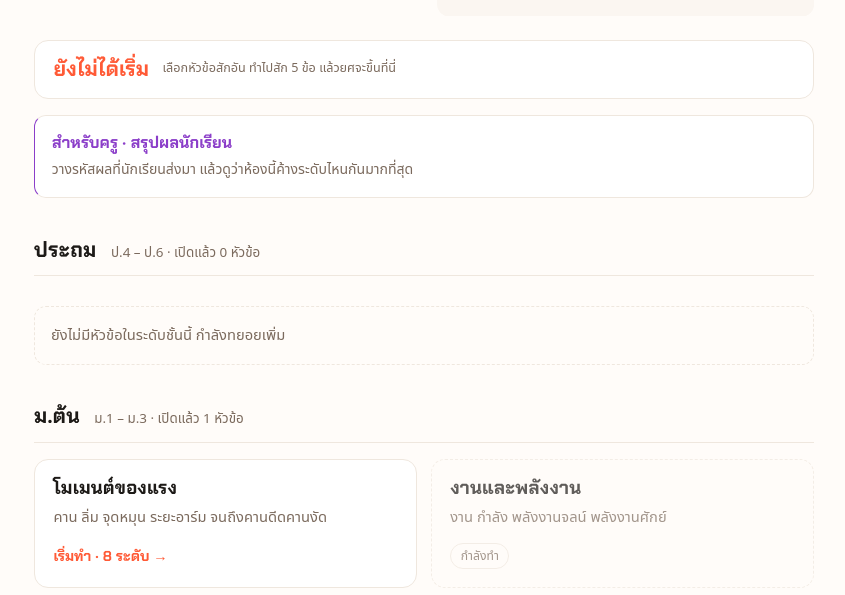
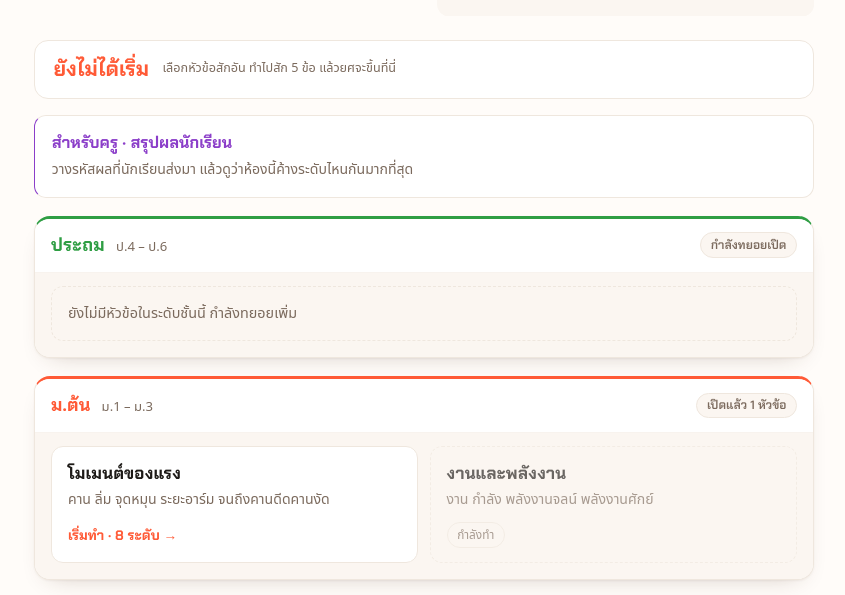
Before and after one commit to kp-science/kp-home, a plain HTML site: page drill/index.html in a window 1280 px wide. Shown: the part 195-790 px from the top of the page, without its empty margins (216-1061 px from the left). Drawn offline with Linux system fonts and the light colour scheme; a web font is replaced by a local one.

Commit message:
Group the drill hub by grade into separate cards
Each grade is now one bordered card with its own header (grade, year range,
how many topics are open) and its topics inside, so a student finds their
own grade first and reads the topic list second. Open topics are solid
tiles, ones still being written stay dashed and muted.

Co-Authored-By: Claude Opus 5 <noreply@anthropic.com>

```diff
--- a/drill/assets/drill.css
+++ b/drill/assets/drill.css
@@ -267,29 +267,41 @@ footer .site:hover{text-decoration:underline}
 .hero h1{margin:0 0 .5rem;font-size:2rem;line-height:1.15}
 .hero h1 em{font-style:normal;color:var(--accent)}
 .hero p{margin:0;color:var(--ink-soft);max-width:58ch;font-size:1.02rem}
-.cards{display:grid;grid-template-columns:repeat(auto-fit,minmax(255px,1fr));gap:.85rem;margin-top:1rem}
+/* ---------- หน้ารวม: หนึ่งระดับชั้น = การ์ดใบหนึ่ง ----------
+   แบ่งเป็นกล่องชัด ๆ พร้อมสีประจำชั้น เพื่อให้หาชั้นของตัวเองก่อนแล้วค่อยอ่านหัวข้อ */
+.gcard{--g:var(--accent);
+  margin-top:1.1rem;background:var(--card);border:1px solid var(--line);border-top:3px solid var(--g);
+  border-radius:16px;overflow:hidden;box-shadow:var(--shadow)}
+.gcard.g-prathom{--g:var(--dim)}
+.gcard.g-m-ton{--g:var(--accent)}
+.gcard.g-m-plai{--g:var(--steel)}
+.gcard-top{display:flex;flex-wrap:wrap;gap:.3rem .8rem;align-items:center;justify-content:space-between;
+  padding:.7rem 1rem;background:var(--card);border-bottom:1px solid var(--line-soft)}
+.gc-id{display:flex;flex-wrap:wrap;gap:.1rem .7rem;align-items:baseline;min-width:0}
+.gcard-top h2{margin:0;font-size:1.12rem}
+.gcard-top h2 a{text-decoration:none;color:var(--g)}
+.gcard-top h2 a:hover{text-decoration:underline}
+.gcard-top .n{font-size:.82rem;color:var(--ink-soft)}
+.cnt{font-family:var(--font-d);font-weight:600;font-size:.75rem;color:var(--ink-soft);
+  background:var(--sunk);border:1px solid var(--line);border-radius:99px;padding:.1rem .6rem}
+.cards{display:grid;grid-template-columns:repeat(auto-fit,minmax(240px,1fr));gap:.7rem;
+  margin:0;padding:.85rem 1rem 1rem;background:var(--sunk)}
 .card-link{
   display:flex;flex-direction:column;text-decoration:none;color:inherit;background:var(--card);
-  border:1.5px solid var(--line);border-radius:14px;padding:1.1rem 1.15rem;
-  transition:border-color .15s,transform .15s;
+  border:1px solid var(--line);border-radius:12px;padding:.9rem 1rem;
+  transition:border-color .15s,transform .15s,box-shadow .15s;
 }
-.card-link:hover{border-color:var(--accent);transform:translateY(-2px)}
-.card-link h3{margin:0 0 .3rem;font-size:1.15rem;line-height:1.3}
-.card-link p{margin:0;font-size:.92rem;color:var(--ink-soft);line-height:1.6;flex:1}
-.card-link .go{display:inline-block;margin-top:.85rem;font-family:var(--font-d);font-weight:700;
-  font-size:.9rem;color:var(--accent)}
-.card-soon{background:transparent;border-style:dashed;opacity:.7}
-.card-soon:hover{border-color:var(--line);transform:none}
-.soon{display:inline-block;margin-top:.85rem;font-size:.76rem;color:var(--ink-soft);
-  border:1.5px solid var(--line);border-radius:99px;padding:.1rem .6rem;align-self:flex-start}
-.grade-head{display:flex;flex-wrap:wrap;gap:.3rem .9rem;align-items:baseline;margin-top:2.1rem;
-  padding-bottom:.5rem;border-bottom:1.5px solid var(--line)}
-.grade-head h2{margin:0;font-size:1.3rem}
-.grade-head h2 a{text-decoration:none;color:var(--ink)}
-.grade-head h2 a:hover{color:var(--accent)}
-.grade-head .n{font-size:.84rem;color:var(--ink-soft)}
-.empty{margin-top:.85rem;border:1.5px dashed var(--line);border-radius:12px;padding:1rem;
-  color:var(--ink-soft);font-size:.92rem}
+.card-link:hover{border-color:var(--g,var(--accent));transform:translateY(-2px);box-shadow:var(--shadow)}
+.card-link h3{margin:0 0 .25rem;font-size:1.05rem;line-height:1.35}
+.card-link p{margin:0;font-size:.88rem;color:var(--ink-soft);line-height:1.6;flex:1}
+.card-link .go{display:inline-block;margin-top:.7rem;font-family:var(--font-d);font-weight:700;
+  font-size:.86rem;color:var(--g,var(--accent))}
+.card-soon{background:transparent;border-style:dashed;opacity:.65}
+.card-soon:hover{border-color:var(--line);transform:none;box-shadow:none}
+.soon{display:inline-block;margin-top:.7rem;font-size:.74rem;color:var(--ink-soft);
+  border:1px solid var(--line);border-radius:99px;padding:.1rem .6rem;align-self:flex-start}
+.empty{grid-column:1/-1;border:1px dashed var(--line);border-radius:12px;padding:.9rem 1rem;
+  color:var(--ink-soft);font-size:.9rem}
 .howto{margin-top:2.4rem;background:var(--card);border:1.5px solid var(--line);border-radius:14px;
   padding:1.2rem 1.3rem;color:var(--ink-soft);font-size:.95rem}
 .howto h2{margin:0 0 .6rem;font-size:1.08rem;color:var(--ink)}
--- a/drill/index.html
+++ b/drill/index.html
@@ -20,7 +20,7 @@
 <link rel="preconnect" href="https://fonts.googleapis.com">
 <link rel="preconnect" href="https://fonts.gstatic.com" crossorigin>
 <link rel="stylesheet" href="https://fonts.googleapis.com/css2?family=Chakra+Petch:wght@500;600;700&family=IBM+Plex+Sans+Thai:wght@400;500;600&display=swap">
-<link rel="stylesheet" href="assets/drill.css?v=1913bpz">
+<link rel="stylesheet" href="assets/drill.css?v=1g90fn5">
 </head>
 <body>
 <div class="wrap">
@@ -29,27 +29,39 @@
 <div class="rankband" id="profile"></div>
 <a class="teachlink" href="teacher/"><b>สำหรับครู · สรุปผลนักเรียน</b>
   <span>วางรหัสผลที่นักเรียนส่งมา แล้วดูว่าห้องนี้ค้างระดับไหนกันมากที่สุด</span></a>
-<div class="grade-head"><h2><a class="site" href="prathom/">ประถม</a></h2>
-  <span class="n">ป.4 – ป.6 · เปิดแล้ว 0 หัวข้อ</span></div>
+<section class="gcard g-prathom">
+  <header class="gcard-top">
+    <div class="gc-id"><h2><a href="prathom/">ประถม</a></h2><span class="n">ป.4 – ป.6</span></div>
+    <span class="cnt">กำลังทยอยเปิด</span>
+  </header>
   <div class="cards">
 <div class="empty">ยังไม่มีหัวข้อในระดับชั้นนี้ กำลังทยอยเพิ่ม</div>
   </div>
-<div class="grade-head"><h2><a class="site" href="m-ton/">ม.ต้น</a></h2>
-  <span class="n">ม.1 – ม.3 · เปิดแล้ว 1 หัวข้อ</span></div>
+</section>
+<section class="gcard g-m-ton">
+  <header class="gcard-top">
+    <div class="gc-id"><h2><a href="m-ton/">ม.ต้น</a></h2><span class="n">ม.1 – ม.3</span></div>
+    <span class="cnt">เปิดแล้ว 1 หัวข้อ</span>
+  </header>
   <div class="cards">
 <a class="card-link" href="m-ton/moment/" data-topic="m-ton.moment"><h3>โมเมนต์ของแรง</h3><p>คาน ลิ่ม จุดหมุน ระยะอาร์ม จนถึงคานดีดคานงัด</p>
        <span class="go">เริ่มทำ · 8 ระดับ →</span></a>
 <div class="card-link card-soon"><h3>งานและพลังงาน</h3><p>งาน กำลัง พลังงานจลน์ พลังงานศักย์</p>
        <span class="soon">กำลังทำ</span></div>
   </div>
-<div class="grade-head"><h2><a class="site" href="m-plai/">ม.ปลาย</a></h2>
-  <span class="n">ม.4 – ม.6 · เปิดแล้ว 0 หัวข้อ</span></div>
+</section>
+<section class="gcard g-m-plai">
+  <header class="gcard-top">
+    <div class="gc-id"><h2><a href="m-plai/">ม.ปลาย</a></h2><span class="n">ม.4 – ม.6</span></div>
+    <span class="cnt">กำลังทยอยเปิด</span>
+  </header>
   <div class="cards">
 <div class="card-link card-soon"><h3>สมดุลต่อการหมุน</h3><p>ต่อยอดจากโมเมนต์ ม.ต้น เพิ่มแรงคู่ควบและการแตกแรง</p>
        <span class="soon">กำลังทำ</span></div>
 <div class="card-link card-soon"><h3>แสงเชิงรังสี</h3><p>การสะท้อน การหักเห กระจกและเลนส์</p>
        <span class="soon">กำลังทำ</span></div>
   </div>
+</section>
 <div class="howto">
   <h2>ทำอย่างไร</h2>
   <ol>
@@ -79,8 +91,8 @@ var n=d==='dark'?'light':d==='light'?'':'dark';
 if(n)document.documentElement.setAttribute('data-theme',n);else document.documentElement.removeAttribute('data-theme');
 try{n?localStorage.setItem(K,n):localStorage.removeItem(K);}catch(e){}lab();};
 lab();var f=document.querySelector('footer');if(f)f.appendChild(b);})();</script>
-<script src="assets/art.js?v=1913bpz"></script>
-<script src="assets/rank.js?v=1913bpz"></script>
+<script src="assets/art.js?v=1g90fn5"></script>
+<script src="assets/rank.js?v=1g90fn5"></script>
 <script>(function(){
   var ha = document.getElementById('heroart');
   if (ha && window.KPART) ha.innerHTML = KPART.hero();
```
Also changed, not shown: drill/m-plai/index.html (+3 -3 lines), drill/m-ton/index.html (+3 -3 lines), drill/m-ton/moment/index.html (+5 -5 lines), drill/prathom/index.html (+3 -3 lines), drill/teacher/index.html (+4 -4 lines). Lines whose indentation alone changed are shown as unchanged.
